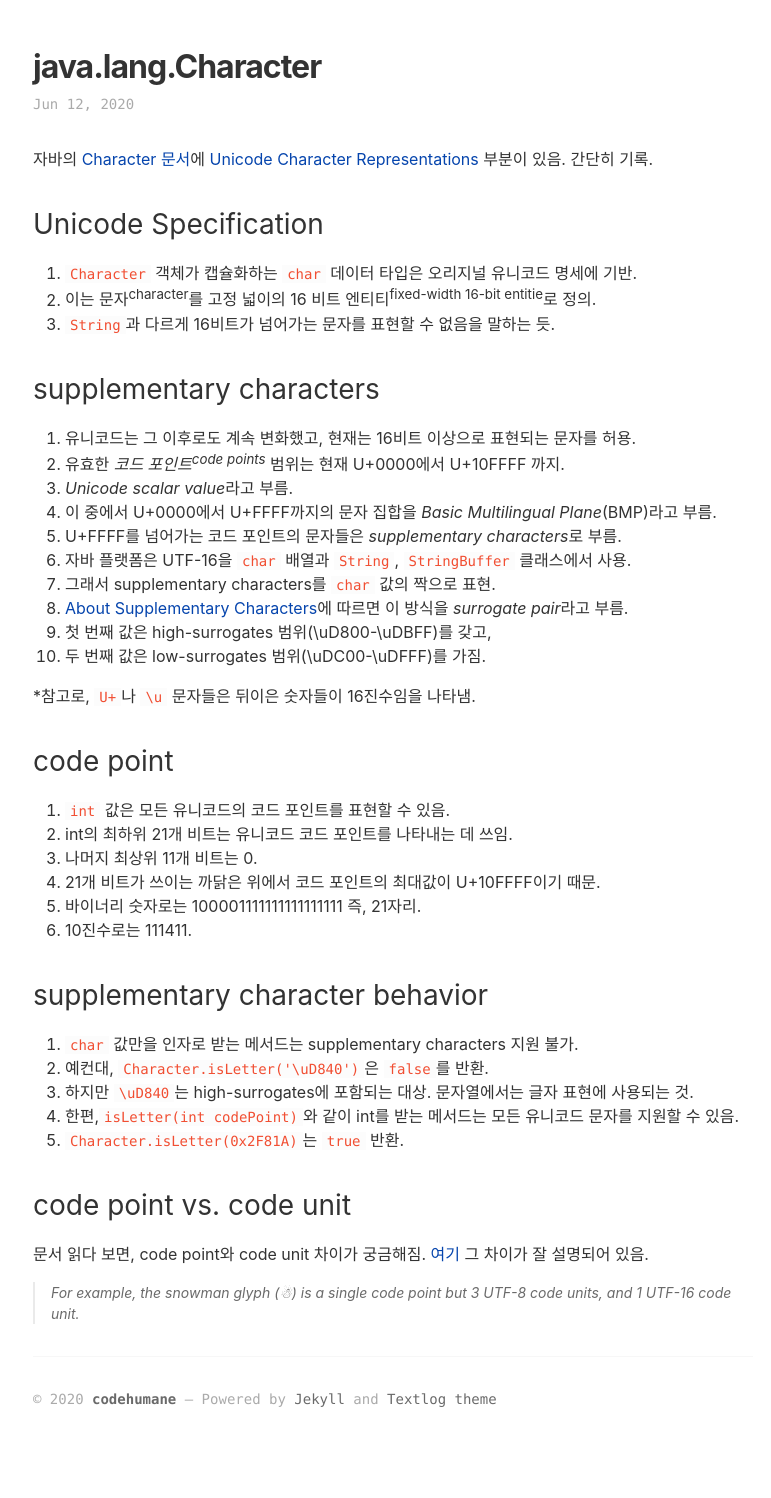
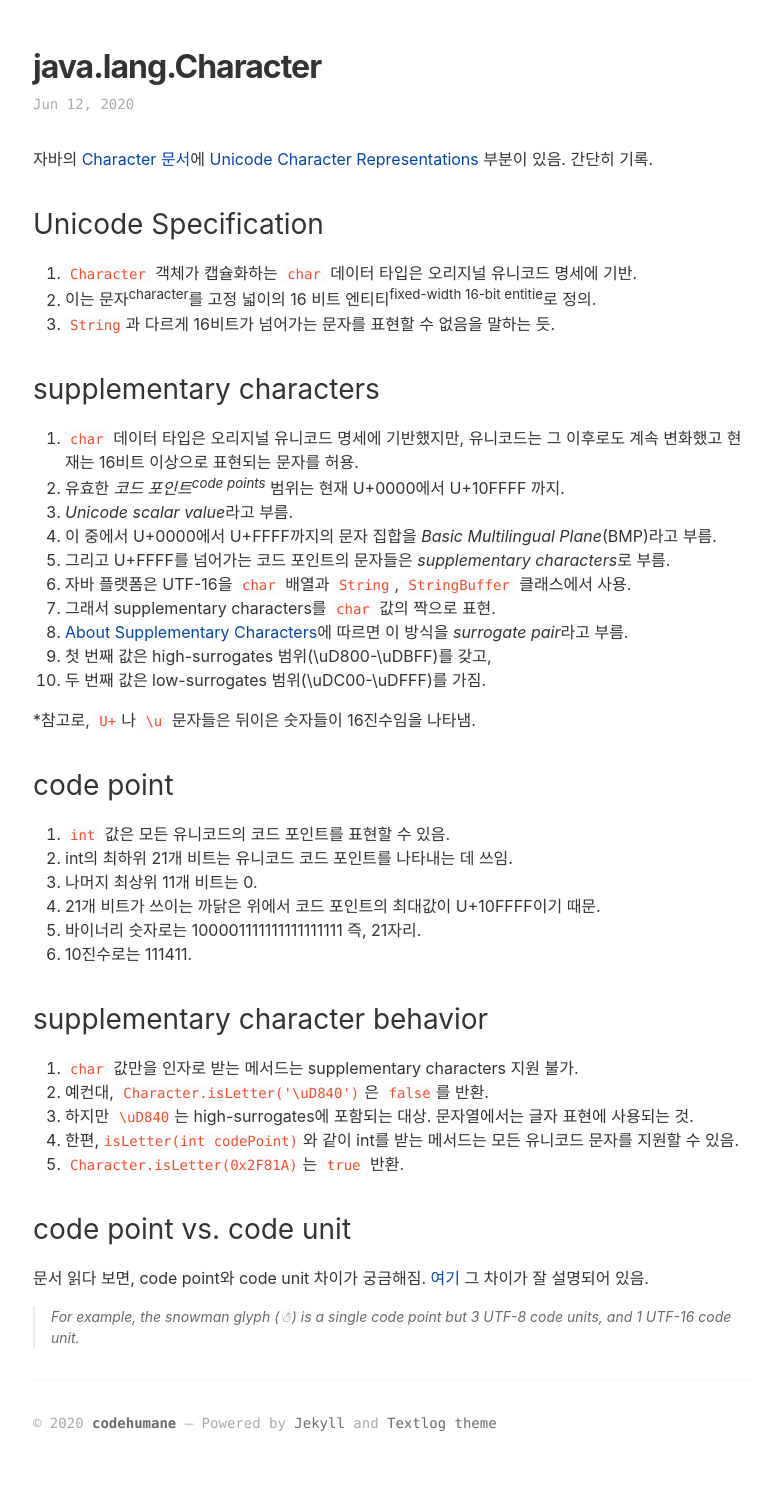
Before and after one commit to codehumane/codehumane.github.io, a Jekyll site: the page built from _posts/2020-06-13-Character.md, in a window 1280 px wide. Shown: the whole page, without its empty margins (7-778 px from the left). Built offline with Jekyll 4.4.1, drawn with Linux system fonts in a browser that asks for light colours; before the commit the page ends 1474 px from its top, so only the background shows below that.

Commit message:
REAMDE 정리

```diff
--- a/_posts/2020-06-13-Character.md
+++ b/_posts/2020-06-13-Character.md
@@ -15,11 +15,11 @@ date: 2020-06-13 00:00:01 +0900
 
 ## supplementary characters
 
-1. 유니코드는 그 이후로도 계속 변화했고, 현재는 16비트 이상으로 표현되는 문자를 허용.
+1. `char` 데이터 타입은 오리지널 유니코드 명세에 기반했지만, 유니코드는 그 이후로도 계속 변화했고 현재는 16비트 이상으로 표현되는 문자를 허용.
 2. 유효한 *코드 포인트<sup>code points</sup>* 범위는 현재 U+0000에서 U+10FFFF 까지.
 3. *Unicode scalar value*라고 부름.
 4. 이 중에서 U+0000에서 U+FFFF까지의 문자 집합을 *Basic Multilingual Plane*(BMP)라고 부름.
-5. U+FFFF를 넘어가는 코드 포인트의 문자들은 *supplementary characters*로 부름.
+5. 그리고 U+FFFF를 넘어가는 코드 포인트의 문자들은 *supplementary characters*로 부름.
 6. 자바 플랫폼은 UTF-16을 `char` 배열과 `String`, `StringBuffer` 클래스에서 사용.
 7. 그래서 supplementary characters를 `char` 값의 짝으로 표현.
 8. [About Supplementary Characters](https://docs.microsoft.com/en-us/windows/win32/intl/surrogates-and-supplementary-characters#about-supplementary-characters)에 따르면 이 방식을 *surrogate pair*라고 부름.
```
Also changed, not shown: README.md.
